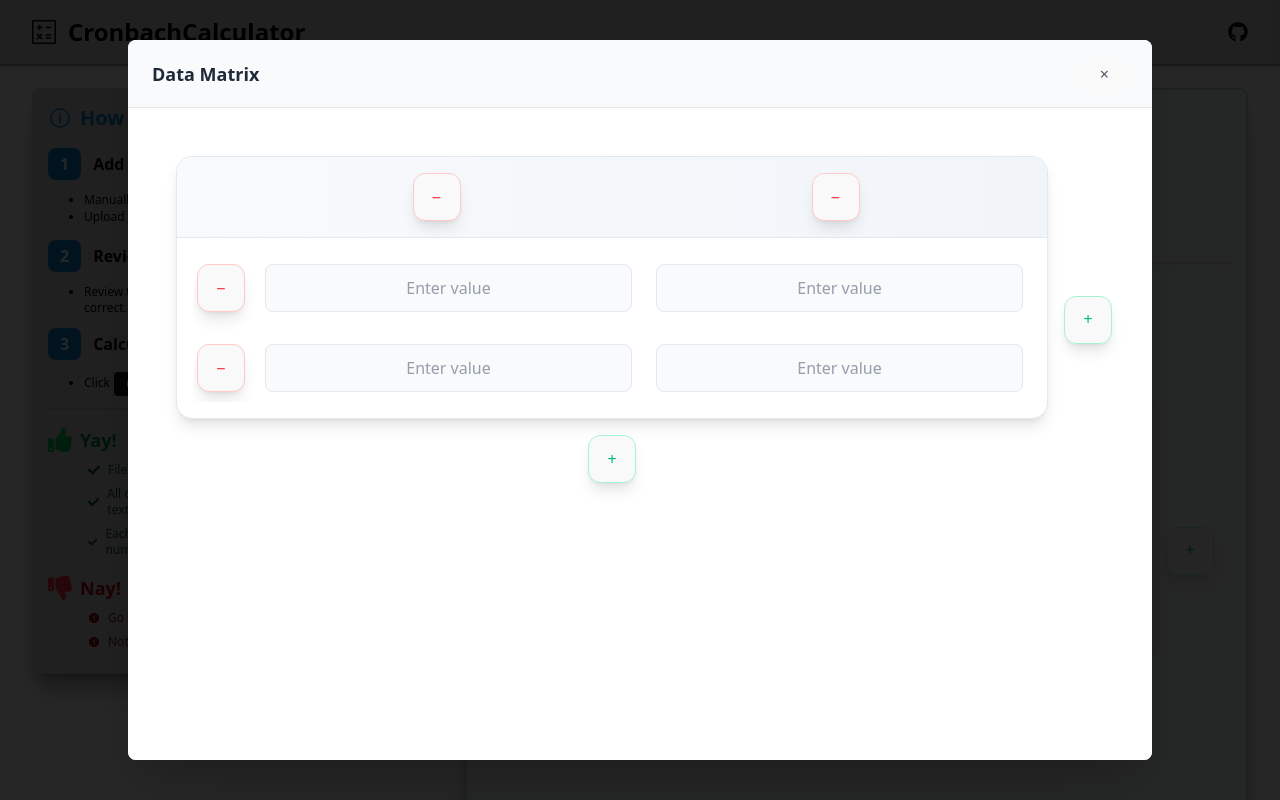
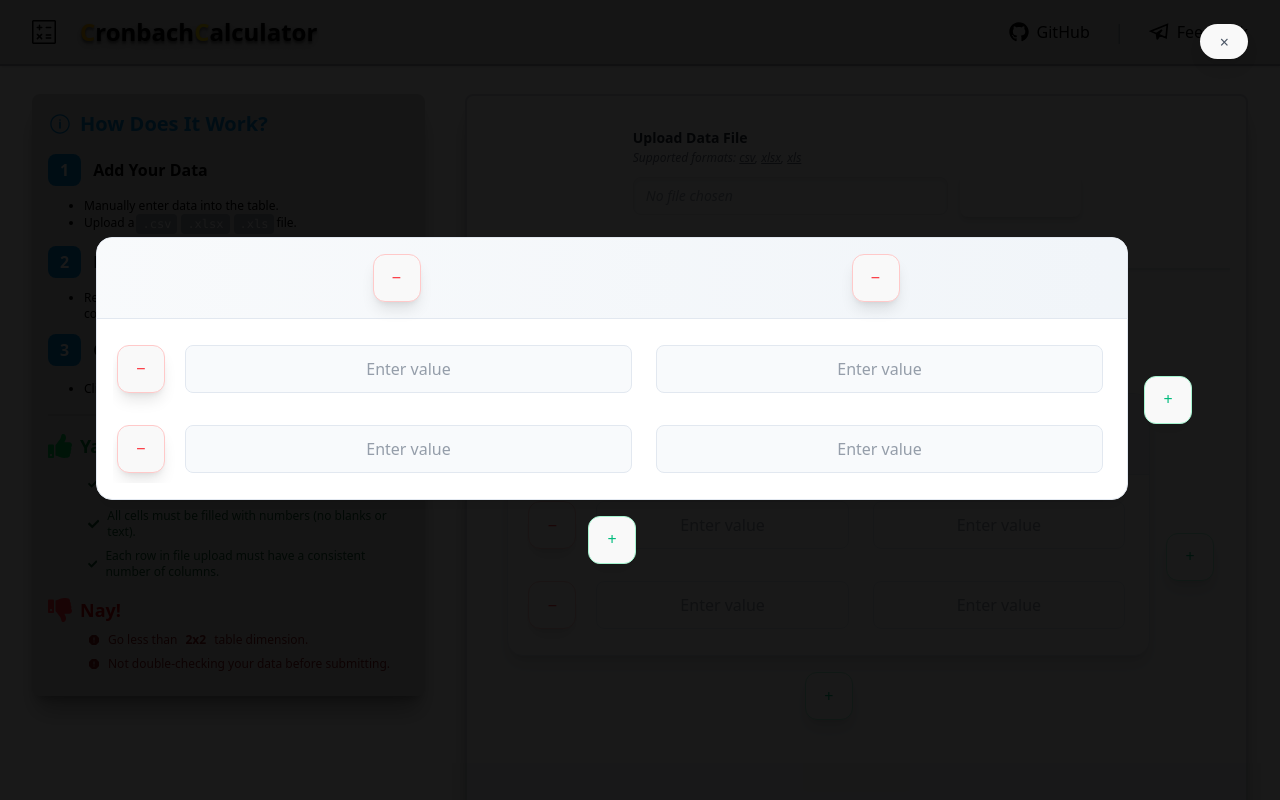
Before and after one commit to usergaia/cronbach-calc, a React (Vite) app: page / in a window 1280 px wide. Both pictures are taken after a click on the button "Open table in full screen". Shown: the top 800 px of the page. Built offline with nearby package versions, Linux system fonts and the light colour scheme.

Commit message:
refactor: minor ui adjustments

```diff
--- a/src/App.jsx
+++ b/src/App.jsx
@@ -14,7 +14,7 @@ function App() {
   return (
     <div className="flex min-h-screen flex-col">
       <NavBar />
-      <section className="mt-1 flex py-13">
+      <section className="mt-2.5 flex py-13">
         <div className="flex items-start">
           <Guide />
           <MainFeature
--- a/src/components/guide.jsx
+++ b/src/components/guide.jsx
@@ -76,7 +76,8 @@ export const Guide = () => {
             </div>
             <ul className="list-disc pl-8 text-xs text-green-900">
               <li className="m-2 flex items-center gap-2">
-                <FaCheck /> File must contain only a table of RAW data
+                <FaCheck /> File must contain only a table of RAW numeric data
+                for a subscale.
               </li>
               <li className="m-2 flex items-center gap-2">
                 <FaCheck /> All cells must be filled with numbers (no blanks or
--- a/src/components/main-feat.jsx
+++ b/src/components/main-feat.jsx
@@ -75,7 +75,6 @@ export const MainFeature = ({ setMatrix, setAlpha }) => {
     setConfirmedCol(col);
     setTableData(Array.from({ length: row }, () => Array(col).fill("")));
     setErrEF(null);
-    console.log("Confirmed:", row, col);
   };
 
   {
@@ -277,25 +276,18 @@ export const MainFeature = ({ setMatrix, setAlpha }) => {
 
         {/* full screen modal for better qol in table view */}
         {showTableFullScreen && (
-          <div className="fixed inset-0 z-50 flex items-center justify-center bg-black/85">
-            <div className="relative mx-auto flex h-[90vh] w-full max-w-5xl flex-col rounded-lg bg-white p-0 shadow-2xl">
-              {/* Header */}
-              <div className="flex items-center justify-between rounded-t-lg border-b border-gray-200 bg-gray-50 px-6 py-4">
-                <h2 className="text-lg font-semibold text-gray-800">
-                  Data Matrix
-                </h2>
+          <div className="fixed inset-0 z-50 flex items-center justify-center bg-black/90">
+            {/* Floating close button */}
             <button
               type="button"
-                  className="right rounded-full bg-gray-200 p-2 text-2xl text-gray-600 transition-colors hover:bg-red-100 hover:text-red-600"
+              className="fixed top-6 right-8 z-50 rounded-full bg-gray-200 p-3 text-3xl text-gray-600 shadow-lg transition-colors hover:bg-red-100 hover:text-red-600"
               onClick={() => setShowTableFullScreen(false)}
               title="Close full screen table"
               style={{ lineHeight: 1 }}
             >
               ×
             </button>
-              </div>
-              {/* Scrollable Table Area */}
-              <div className="flex-1 overflow-auto rounded-b-lg bg-white p-6">
+            <div className="w-full max-w-6xl px-2">
               <CreateTable
                 row={2}
                 col={2}
@@ -305,11 +297,10 @@ export const MainFeature = ({ setMatrix, setAlpha }) => {
               />
             </div>
           </div>
-          </div>
         )}
 
         {errCells ? (
-          <div className="mt-1 text-xs text-red-500">{errCells}</div>
+          <div className="mt-1 mb-4 text-xs text-red-500">{errCells}</div>
         ) : null}
 
         <button
--- a/src/components/nav.jsx
+++ b/src/components/nav.jsx
@@ -1,26 +1,37 @@
 import { SlCalculator } from "react-icons/sl";
 import { FaGithub } from "react-icons/fa";
+import { GrSend } from "react-icons/gr";
 
 export const NavBar = () => {
   return (
     <nav className="navbar shadow-base-300/20 fixed top-0 left-0 z-50 m-0 w-full rounded-none border-b-2 border-zinc-400 bg-neutral-300 px-8 py-4 shadow-sm">
       <div className="flex w-full items-center">
         <div className="flex flex-row items-center gap-3">
-          <a href="#" aria-label="Homepage Link" className="flex items-center">
             <SlCalculator className="text-2xl text-black" />
-            <span className="ml-3 text-2xl font-bold whitespace-nowrap text-black">
-              CronbachCalculator
+            <span className="ml-3 text-2xl font-bold whitespace-nowrap text-black text-shadow-lg/30">
+              <span className="text-yellow-500">C</span>ronbach
+              <span className="text-[#ffda03]">C</span>alculator
             </span>
-          </a>
         </div>
-        <div className="ml-auto">
+        <div className="ml-auto flex items-center gap-6">
           <a
             href="https://github.com/usergaia/cronbach-calc"
             target="_blank"
             rel="noopener noreferrer"
-            className="flex items-center"
+            className="flex items-center gap-2 text-black transition-colors hover:text-blue-700"
           >
-            <FaGithub className="h-5 w-5 text-black" />
+            <FaGithub className="h-5 w-5" />
+            <span className="font-medium">GitHub</span>
+          </a>
+          <span className="text-xl font-extralight text-gray-400">|</span>
+          <a
+            href="https://tally.so/r/m6BXP5"
+            target="_blank"
+            rel="noopener noreferrer"
+            className="flex items-center gap-2 text-black transition-colors hover:text-blue-700"
+          >
+            <GrSend className="h-5 w-5" />
+            <span className="font-medium">Feedback</span>
           </a>
         </div>
       </div>
```
Lines whose indentation alone changed are shown as unchanged.
